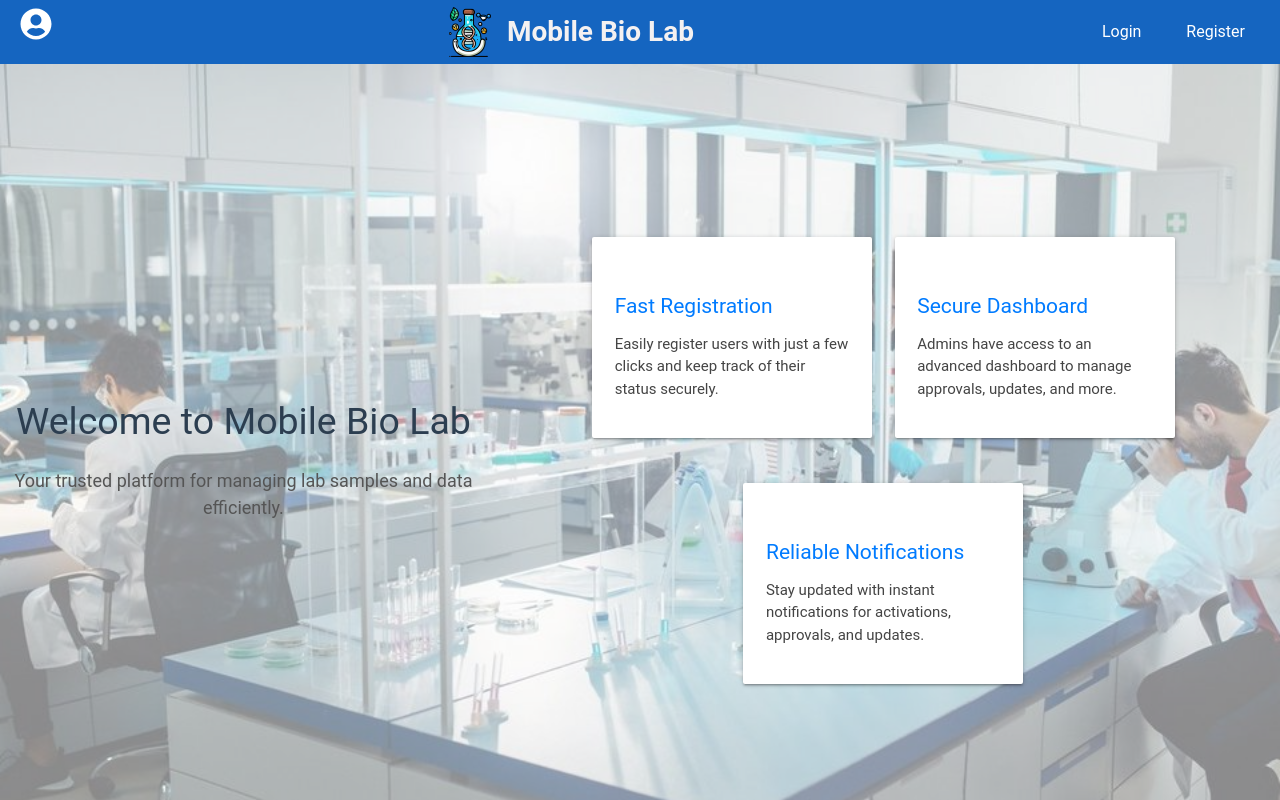
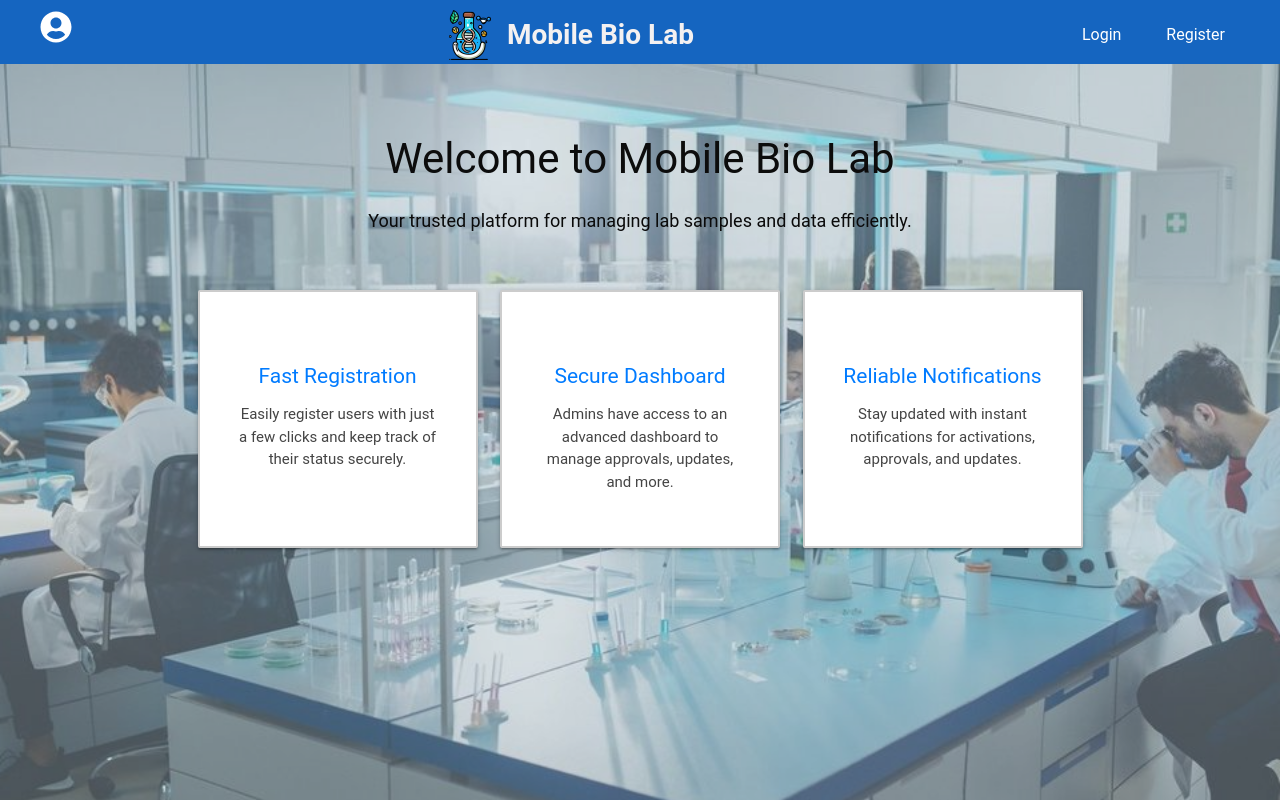
Before and after one commit to Romi-2/Mobile-Bio-Lab-Fullstack, a React (Vite) app in the folder Frontend/Mobile-Bio-Lab/: page /home in a window 1280 px wide. Built offline with nearby package versions, Linux system fonts and the light colour scheme.

Commit message:
app.css, Navbar.css, Navbar.tsx, Home.tsx are modified

```diff
--- a/Frontend/Mobile-Bio-Lab/src/App.css
+++ b/Frontend/Mobile-Bio-Lab/src/App.css
@@ -320,13 +320,14 @@ html, body, #root {
   background-position: center;
   background-repeat: no-repeat;
   display: flex;
-  justify-content: center;
-  align-items: center;
+  flex-direction: column; /* stack header + content vertically */
+  justify-content: flex-start; /* keep header at the top */
+  align-items: center; /* center horizontally */
   position: relative;
-  z-index: 1; /* keep content above overlay */
+  padding: 2rem 1rem;
+  z-index: 1;
 }
 
-/* Overlay to add transparency effect */
 .home-container::before {
   content: "";
   position: absolute;
@@ -334,41 +335,43 @@ html, body, #root {
   left: 0;
   width: 100%;
   height: 100%;
-  background: rgba(255, 255, 255, 0.5); /* white overlay at 50% */
-  z-index: -1; /* stay behind text and cards */
+  background: rgba(159, 181, 194, 0.393); /* transparency */
+  z-index: -1;
 }
 
 .home-header {
+  text-align: center;
   margin-bottom: 2rem;
-  text-align: center;
 }
 
 .home-header h1 {
-  font-size: 2.5rem;
-  color: #2c3e50;
+  font-size: 2.8rem;
+  color: #0c0c0c;
 }
 
 .home-header p {
   font-size: 1.2rem;
-  color: #555;
+  color: #0a0a0a;
 }
 
 .home-content {
   display: flex;
   justify-content: center;
   gap: 1.5rem;
-  flex-wrap: wrap;
+  flex-wrap: wrap; /* allows wrapping on smaller screens */
 }
-
 .card {
-  background: white;
-  border-radius: 12px;
-  padding: 1.5rem;
-  box-shadow: 0 4px 6px rgba(0, 0, 0, 0.1);
+  position: relative; /* already set */
+  z-index: 1;         /* already set */
+  background: white;  /* lighter background to see rounding */
+  border: 2px solid #ccc;
+  border-radius: 25px;
+  padding: 2.5rem;
   width: 280px;
+  box-shadow: 0 4px 6px rgba(0,0,0,0.1);
   transition: transform 0.2s ease-in-out;
+  overflow: hidden;
 }
-
 .card:hover {
   transform: translateY(-5px);
 }
@@ -377,11 +380,13 @@ html, body, #root {
   font-size: 1.4rem;
   margin-bottom: 0.5rem;
   color: #007bff;
+  text-align: center;
 }
 
 .card p {
   font-size: 1rem;
   color: #444;
+  text-align: center;
 }
 
 .card a {
--- a/Frontend/Mobile-Bio-Lab/src/components/Navbar.css
+++ b/Frontend/Mobile-Bio-Lab/src/components/Navbar.css
@@ -1,11 +1,16 @@
-.navbar {
+.navbar-container {
+  background: #1565c0;
+  color: white;
+    padding-bottom: 20px ; /* top and bottom padding */
+}
+.navbar-inner {
+  max-width: 1200px;   /* container width */
+  margin: 0 auto;      /* center horizontally */
   display: flex;
   justify-content: space-between;
   align-items: center;
-  background: #1565c0;
-  padding: 10px 20px;
-  color: white;
 }
+
 .profile-icon{
   padding-top: 30px;
   color: white;
--- a/Frontend/Mobile-Bio-Lab/src/components/Navbar.tsx
+++ b/Frontend/Mobile-Bio-Lab/src/components/Navbar.tsx
@@ -34,7 +34,8 @@ const Navbar: React.FC = () => {
   };
 
   return (
-    <nav className="navbar">
+    <nav className="navbar-container">
+       <div className="navbar-inner">
       <div className="navbar-right">
         {/* Profile Icon */}
         <Link to="/Profile" className="profile-icon">
@@ -83,6 +84,7 @@ const Navbar: React.FC = () => {
           </>
         )}
       </ul>
+      </div>
     </nav>
   );
 };
--- a/Frontend/Mobile-Bio-Lab/src/pages/Home.tsx
+++ b/Frontend/Mobile-Bio-Lab/src/pages/Home.tsx
@@ -1,4 +1,4 @@
-
+import "../App.css";
 
 function Home() {
   return (
```
